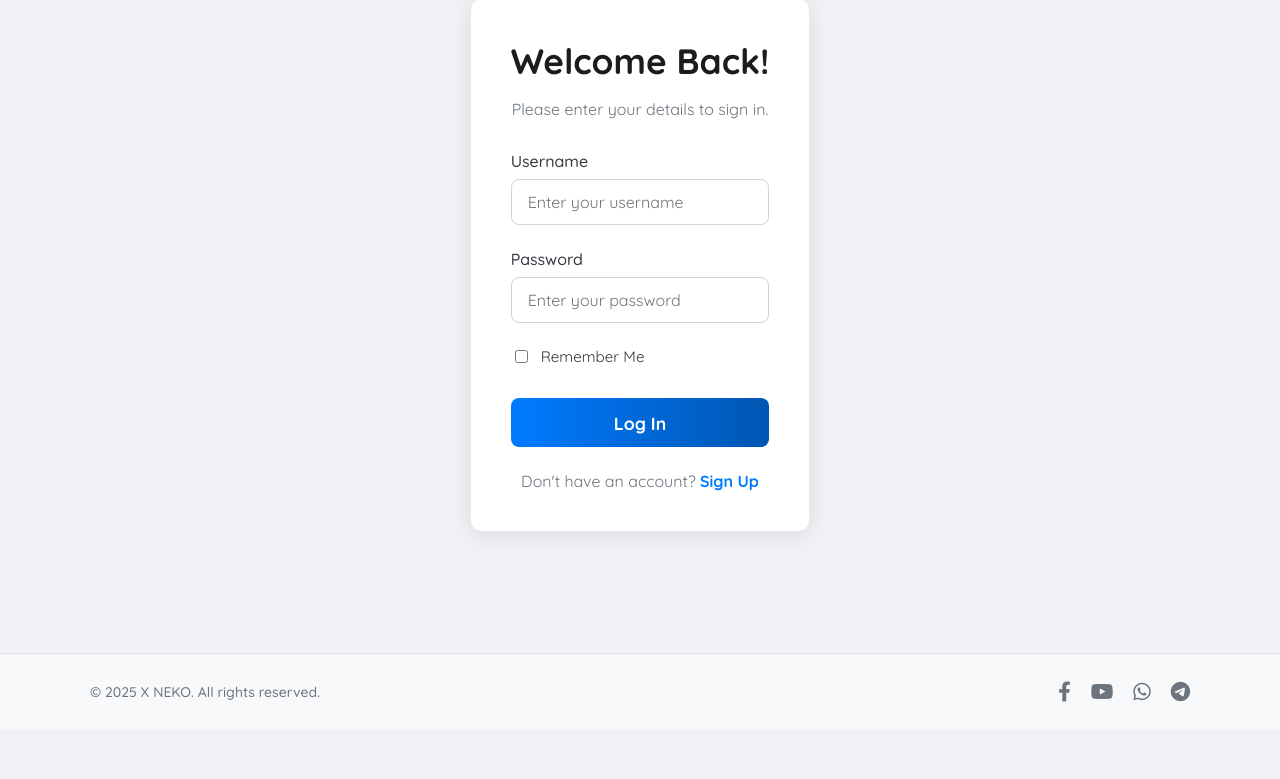
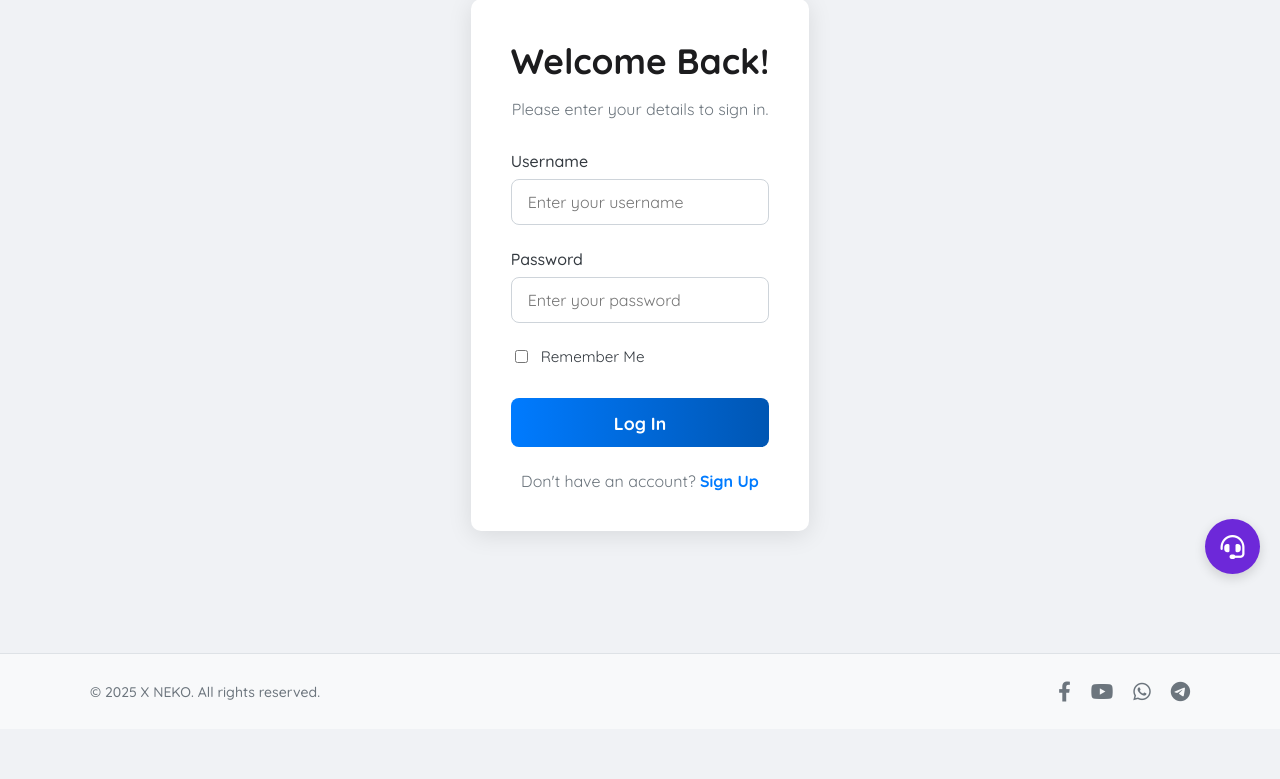
Before and after one commit to shahariarmahfuz/refactored-fishstick, a Flask app: page /user/login in a window 1280 px wide. Shown: the part 141-920 px from the top of the page. Run offline with Flask 3, Linux system fonts and the light colour scheme; some libraries are stand-ins or nearby versions.

Commit message:
Update user_layout.html

```diff
--- a/game_shop/templates/user_layout.html
+++ b/game_shop/templates/user_layout.html
@@ -140,6 +140,31 @@
         .bottom-nav a { display: flex; flex-direction: column; align-items: center; justify-content: center; padding: 10px 5px; text-decoration: none; color: #6b7280; flex-grow: 1; font-size: 0.75em; }
         .bottom-nav a .fas { font-size: 1.4em; margin-bottom: 4px; }
         .bottom-nav a.active { color: var(--primary-color); }
+
+        /* --- নতুন যুক্ত করা ফ্লোটিং সাপোর্ট বাটন --- */
+        .support-fab {
+            position: fixed;
+            bottom: 85px; /* নিচের নেভিগেশন বারের উপরে রাখার জন্য */
+            right: 20px;
+            width: 55px;
+            height: 55px;
+            background-color: var(--primary-color);
+            color: white;
+            border-radius: 50%; /* গোলাকার করার জন্য */
+            display: flex;
+            align-items: center;
+            justify-content: center;
+            box-shadow: 0 4px 12px rgba(0, 0, 0, 0.15);
+            text-decoration: none;
+            font-size: 24px; /* আইকনের আকার */
+            z-index: 1001;
+            transition: all 0.2s ease-in-out;
+        }
+
+        .support-fab:hover {
+            background-color: var(--primary-hover);
+            transform: scale(1.05); /* হালকা বড় হবে */
+        }
     </style>
 </head>
 <body>
@@ -187,6 +212,7 @@
             <p class="footer-copyright">&copy; 2025 X NEKO. All rights reserved.</p>
         </div>
     </footer>
+
     {% if g.user %}
     <nav class="bottom-nav">
         <a href="{{ url_for('views.home') }}" class="{% if request.endpoint == 'views.home' %}active{% endif %}"><i class="fas fa-home"></i><span>Home</span></a>
@@ -196,5 +222,9 @@
         <a href="{{ url_for('user_auth.redeem') }}" class="{% if request.endpoint == 'user_auth.redeem' %}active{% endif %}"><i class="fas fa-gift"></i><span>Redeem</span></a>
     </nav>
     {% endif %}
+
+    <a href="https://t.me/xnekotopup" class="support-fab" target="_blank" title="সাপোর্ট">
+        <i class="fas fa-headset"></i>
+    </a>
 </body>
 </html>
```
